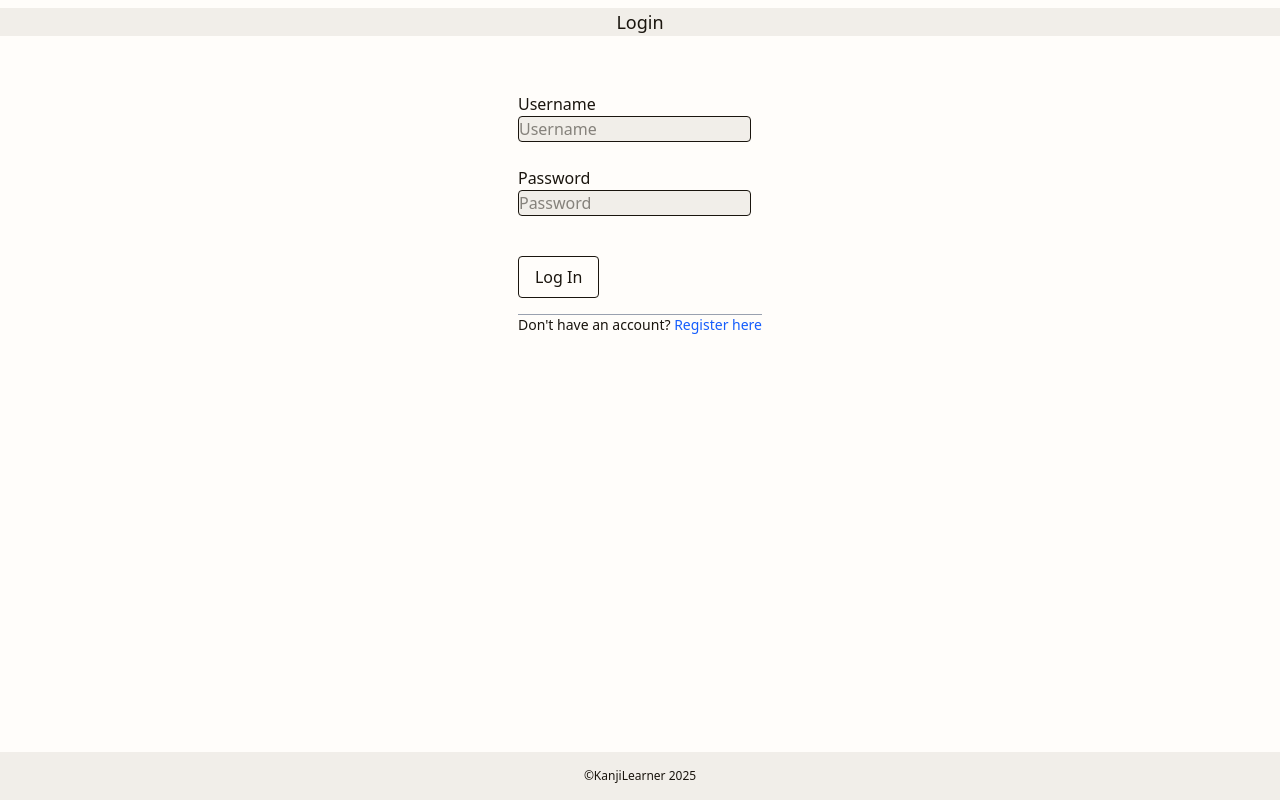
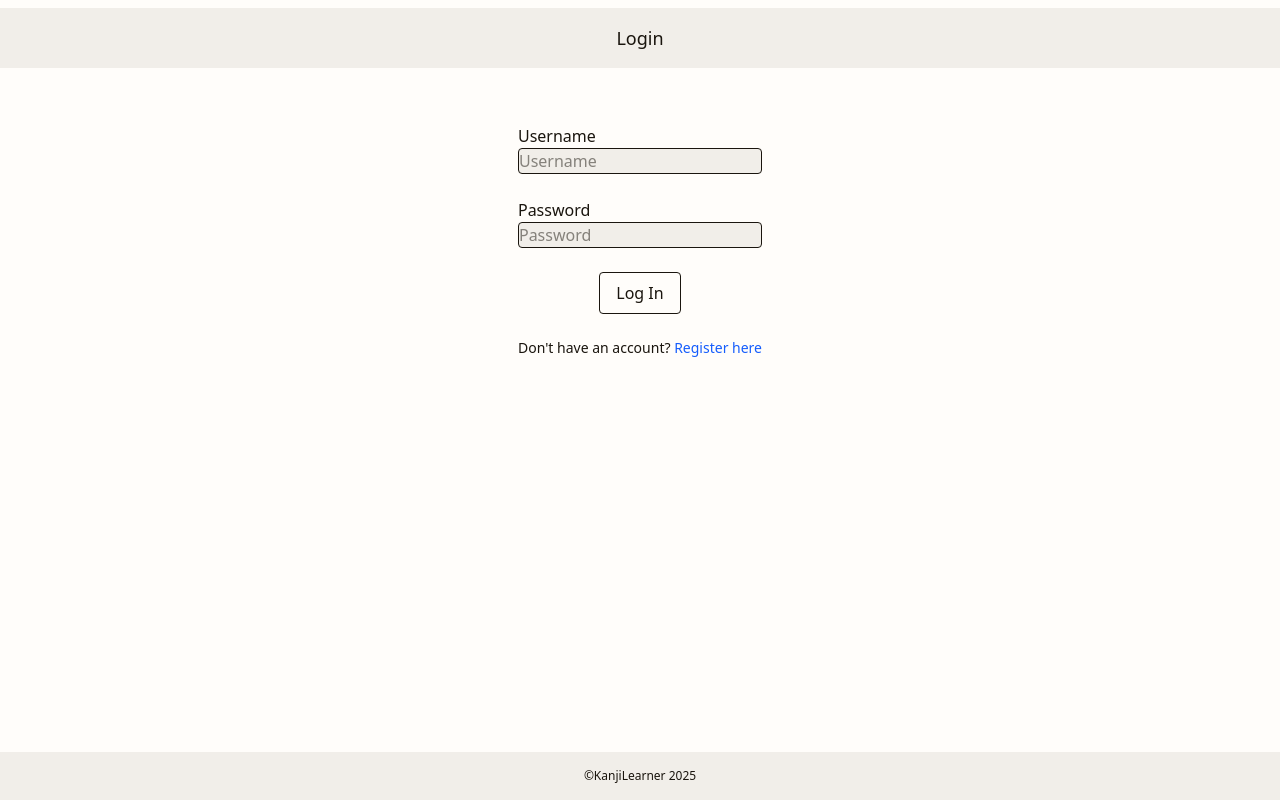
Before and after one commit to QuirkyQubits/KanjiLearnerFrontend, a React (Vite) app: page /login in a window 1280 px wide. Built offline with nearby package versions, Linux system fonts and the light colour scheme; no server answers.

Commit message:
make login styling resemble register form styling

```diff
--- a/src/components/LoginForm.tsx
+++ b/src/components/LoginForm.tsx
@@ -14,12 +14,12 @@ export function LoginForm({ onLogin }: { onLogin?: () => void }) {
     api.get("/csrf/").catch(err => console.error("CSRF init failed:", err));
   }, []);
 
-  const handleLogin = async () => {
+  const handleLogin = async (e: React.FormEvent) => {
+    e.preventDefault();
     try {
       await api.post("/login/", { username, password });
-
       setError("");
-      onLogin?.();  // sets isLoggedIn=true in App
+      onLogin?.(); // sets isLoggedIn=true in App
       navigate("/dashboard");
     } catch (err) {
       console.error("Login failed:", err);
@@ -29,54 +29,53 @@ export function LoginForm({ onLogin }: { onLogin?: () => void }) {
 
   return (
     <div className="flex flex-col items-center gap-10 min-h-screen bg-background-light">
+      {/* Header */}
       <div className="w-full">
-        <h2 className="text-center mb-4 mt-2 bg-background text-lg text-text">Login</h2>
+        <h2 className="text-center p-4 mb-4 mt-2 bg-background text-lg text-text">
+          Login
+        </h2>
       </div>
 
+      {/* Form container */}
       <div className="flex-grow">
-        <label
-          htmlFor="username"
-          className="mb-10 text-text"
+        <form
+          onSubmit={handleLogin}
+          className="flex flex-col items-center gap-6"
         >
-          Username
-        </label>
-        <br/>
+          <div className="w-full max-w-xs">
+            <label htmlFor="username" className="text-text">Username</label>
+            <br />
             <input
               id="username"
               type="text"
               placeholder="Username"
               value={username}
-          onChange={e => setUsername(e.target.value)}
-          className="border rounded bg-background mb-6"
+              onChange={(e) => setUsername(e.target.value)}
+              className="border rounded bg-background w-full text-text"
             />
-        <br/>
+          </div>
 
-        <label
-          htmlFor="password"
-          className="mb-10 text-text"
-        >
-          Password
-        </label>
-        <br/>
+          <div className="w-full max-w-xs">
+            <label htmlFor="password" className="text-text">Password</label>
+            <br />
             <input
               id="password"
               type="password"
               placeholder="Password"
               value={password}
-          onChange={e => setPassword(e.target.value)}
-          className="border rounded bg-background mb-10"
+              onChange={(e) => setPassword(e.target.value)}
+              className="border rounded bg-background w-full text-text"
             />
-        <br/>
+          </div>
 
           <button
-          onClick={handleLogin}
-          className="border rounded bg-background-light mb-4 hover:bg-background text-text px-4 py-2"
+            type="submit"
+            className="border rounded bg-background-light hover:bg-background px-4 py-2 text-text"
           >
             Log In
           </button>
-        {error && <p>{error}</p>}
 
-        <div className="border-b-1 border-b-gray-400"></div>
+          {error && <p className="bg-error text-sm text-center">{error}</p>}
 
           <p className="text-sm text-center text-text">
             Don't have an account?{" "}
@@ -84,8 +83,10 @@ export function LoginForm({ onLogin }: { onLogin?: () => void }) {
               Register here
             </Link>
           </p>
+        </form>
       </div>
 
+      {/* Footer */}
       <div className="bg-background w-full">
         <footer className="text-center p-4 text-xs text-text">
           ©KanjiLearner 2025
--- a/src/components/NavBar.tsx
+++ b/src/components/NavBar.tsx
@@ -51,7 +51,7 @@ export default function NavBar() {
             <div className="">
               <button
                 onClick={handleLogout}
-                className="dashboard-header-link text-text"
+                className="dashboard-header-link"
               >
                 Logout ↩️
               </button>
--- a/src/components/Register.tsx
+++ b/src/components/Register.tsx
@@ -25,7 +25,7 @@ export default function Register() {
   return (
     <div className="flex flex-col items-center gap-10 min-h-screen bg-background-light">
       <div className="w-full">
-        <h2 className="text-center mb-4 mt-2 bg-background text-lg text-text">
+        <h2 className="text-center p-4 mb-4 mt-2 bg-background text-lg text-text">
           Register
         </h2>
       </div>
--- a/src/index.css
+++ b/src/index.css
@@ -1,72 +1,70 @@
 @import "tailwindcss";
-
-
-/* === Backgrounds & Surfaces === */
 
 @theme {
   /* === Backgrounds & Surfaces === */
-  --color-background: oklch(0.95 0.008 80);   /* warm off-white */
-  --color-background-light: oklch(0.995 0.005 80); /* near-white cards */
-  --color-background-dark: oklch(0.93 0.010 80);   /* slightly darker panel */
+  --color-background: oklch(0.95 0.008 80);
+  --color-background-light: oklch(0.995 0.005 80);
+  --color-background-dark: oklch(0.93 0.010 80);
 
   /* === Text === */
-  --color-text: oklch(0.20 0.015 80);         /* dark neutral text */
-  --color-text-light: oklch(0.98 0.008 80);   /* light text on primary/dark bg */
+  --color-text: oklch(0.20 0.015 80);
+  --color-text-light: oklch(0.98 0.008 80);
 
   /* === Brand & Accent === */
-  --color-primary: oklch(0.65 0.22 25);       /* vermilion red */
-  --color-secondary: oklch(0.35 0.06 250);    /* deep indigo */
-  --color-accent: oklch(0.70 0.13 200);       /* teal pop */
+  --color-primary: oklch(0.65 0.22 25);
+  --color-secondary: oklch(0.35 0.06 250);
+  --color-accent: oklch(0.70 0.13 200);
 
   /* === Status Colors === */
-  --color-success: oklch(0.60 0.18 145);      /* green 600 equivalent */
-  --color-warning: oklch(0.82 0.19 80);       /* amber 500 equivalent */
-  --color-error: oklch(0.55 0.23 25);         /* red 600 equivalent */
+  --color-success: oklch(0.60 0.18 145);
+  --color-warning: oklch(0.82 0.19 80);
+  --color-error: oklch(0.55 0.23 25);
 }
 
-/* NOTE: this duplicates the light mode @theme above so you have to change it in two places */
+/* NOTE: this duplicates the light mode @theme above,
+so you have to change it in two places */
 :root {
   /* === Backgrounds & Surfaces === */
-  --color-background: oklch(0.95 0.008 80);   /* warm off-white */
-  --color-background-light: oklch(0.995 0.005 80); /* near-white cards */
-  --color-background-dark: oklch(0.93 0.010 80);   /* slightly darker panel */
+  --color-background: oklch(0.95 0.008 80);
+  --color-background-light: oklch(0.995 0.005 80);
+  --color-background-dark: oklch(0.93 0.010 80);
 
   /* === Text === */
-  --color-text: oklch(0.20 0.015 80);         /* dark neutral text */
-  --color-text-light: oklch(0.98 0.008 80);   /* light text on primary/dark bg */
+  --color-text: oklch(0.20 0.015 80);
+  --color-text-light: oklch(0.98 0.008 80);
 
   /* === Brand & Accent === */
-  --color-primary: oklch(0.65 0.22 25);       /* vermilion red */
-  --color-secondary: oklch(0.35 0.06 250);    /* deep indigo */
-  --color-accent: oklch(0.70 0.13 200);       /* teal pop */
+  --color-primary: oklch(0.65 0.22 25);
+  --color-secondary: oklch(0.35 0.06 250);
+  --color-accent: oklch(0.70 0.13 200);
 
   /* === Status Colors === */
-  --color-success: oklch(0.60 0.18 145);      /* green 600 equivalent */
-  --color-warning: oklch(0.82 0.19 80);       /* amber 500 equivalent */
-  --color-error: oklch(0.55 0.23 25);         /* red 600 equivalent */
+  --color-success: oklch(0.60 0.18 145);
+  --color-warning: oklch(0.82 0.19 80);
+  --color-error: oklch(0.55 0.23 25);
 }
 
 
 @media (prefers-color-scheme: dark) {
   :root {
     /* === Backgrounds & Surfaces === */
-    --color-background: oklch(0.18 0.01 80);   /* deep warm gray */
-    --color-background-light: oklch(0.26 0.015 80); /* slightly lighter panel */
-    --color-background-dark: oklch(0.10 0.008 80);  /* nav / deepest layer */
+    --color-background: oklch(0.18 0.01 80);
+    --color-background-light: oklch(0.26 0.015 80);
+    --color-background-dark: oklch(0.10 0.008 80);
 
     /* === Text === */
-    --color-text: oklch(0.97 0.01 80);         /* near-white text */
-    --color-text-light: oklch(0.20 0.015 80);  /* for text on light surfaces, rarely used */
+    --color-text: oklch(0.97 0.01 80);
+    --color-text-light: oklch(0.20 0.015 80);
 
     /* === Brand & Accent === */
-    --color-primary: oklch(0.65 0.22 25);       /* same red (good contrast) */
-    --color-secondary: oklch(0.55 0.08 250);    /* lighter indigo for dark bg */
-    --color-accent: oklch(0.70 0.13 200);       /* teal unchanged (already vibrant) */
+    --color-primary: oklch(0.65 0.22 25);
+    --color-secondary: oklch(0.55 0.08 250);
+    --color-accent: oklch(0.70 0.13 200);
 
-    /* === Status Colors (brightened for dark backgrounds) === */
+    /* === Status Colors === */
     --color-success: oklch(0.66 0.19 145);
     --color-warning: oklch(0.88 0.21 80);
-    --color-error: oklch(0.60 0.25 25);
+    --color-error: oklch(45.912% 0.17223 21.012);
   }
 }
 
```
Lines whose indentation alone changed are shown as unchanged.
